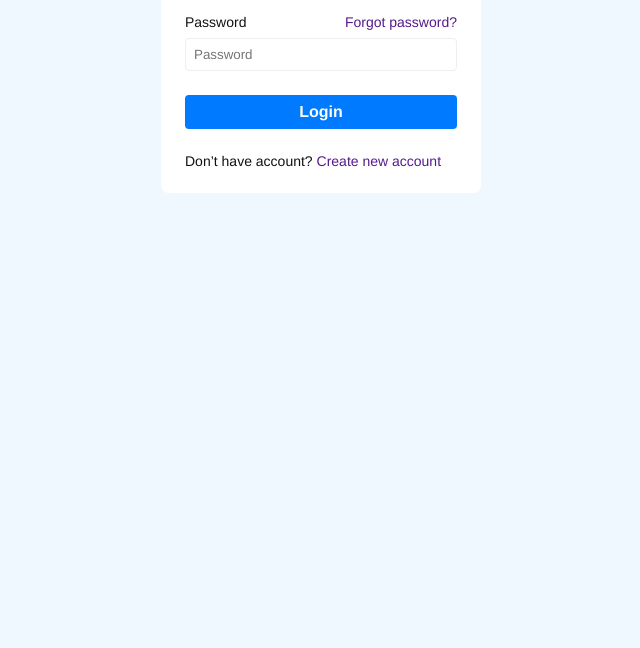
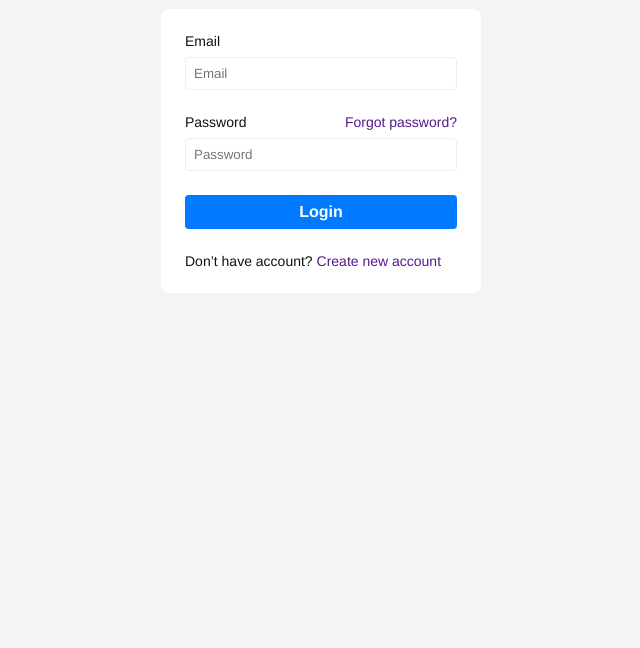
Before and after one commit to vulv04/html_css, a plain HTML site: page Login/index.html in a window 1280 px wide. Shown: the part 152-800 px from the top of the page, without its empty margins (319-959 px from the left). Drawn offline with Linux system fonts and the light colour scheme.

Commit message:
login-edit

```diff
--- a/Login/asset/css/style.css
+++ b/Login/asset/css/style.css
@@ -8,7 +8,8 @@ a {
   text-decoration: none;
 }
 body {
-  background-color: aliceblue;
+  background-color: #f4f4f4;
+  margin-top: 100px;
 }
 h1 {
   text-align: center;
```
